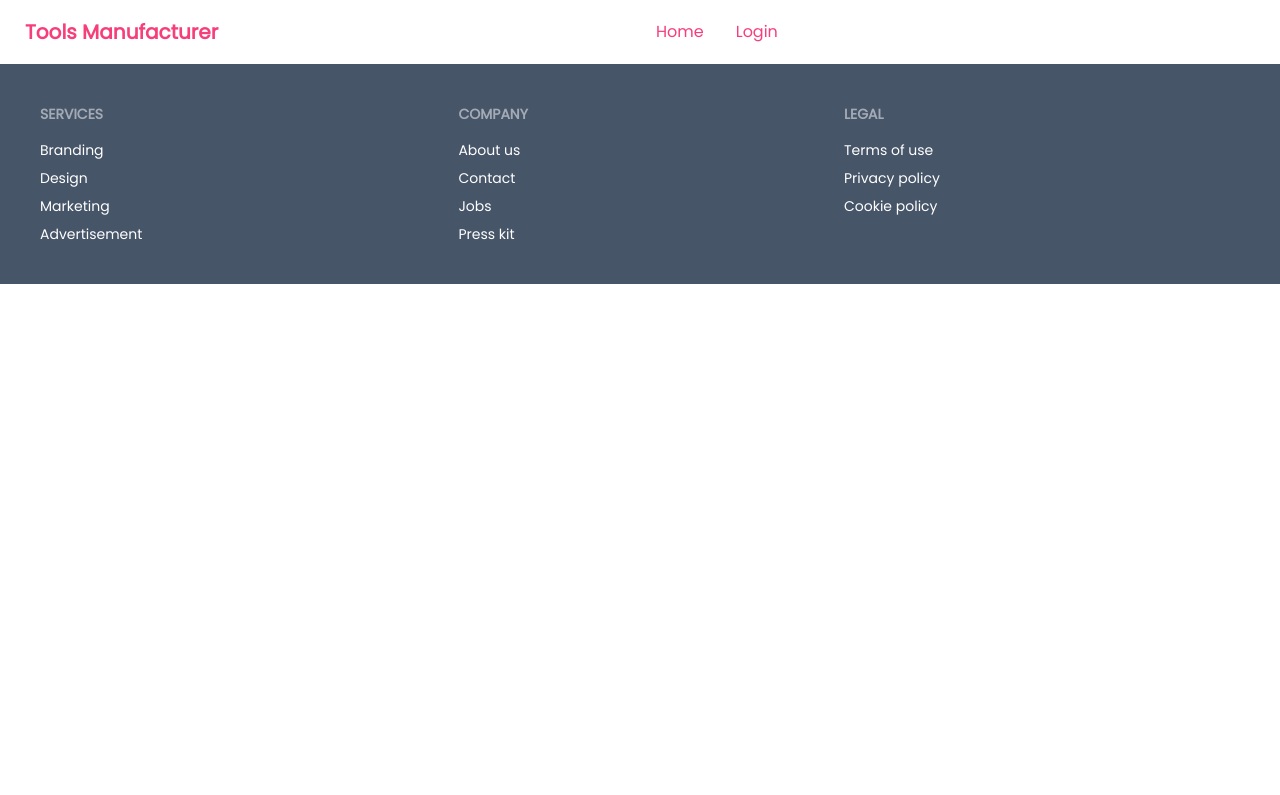
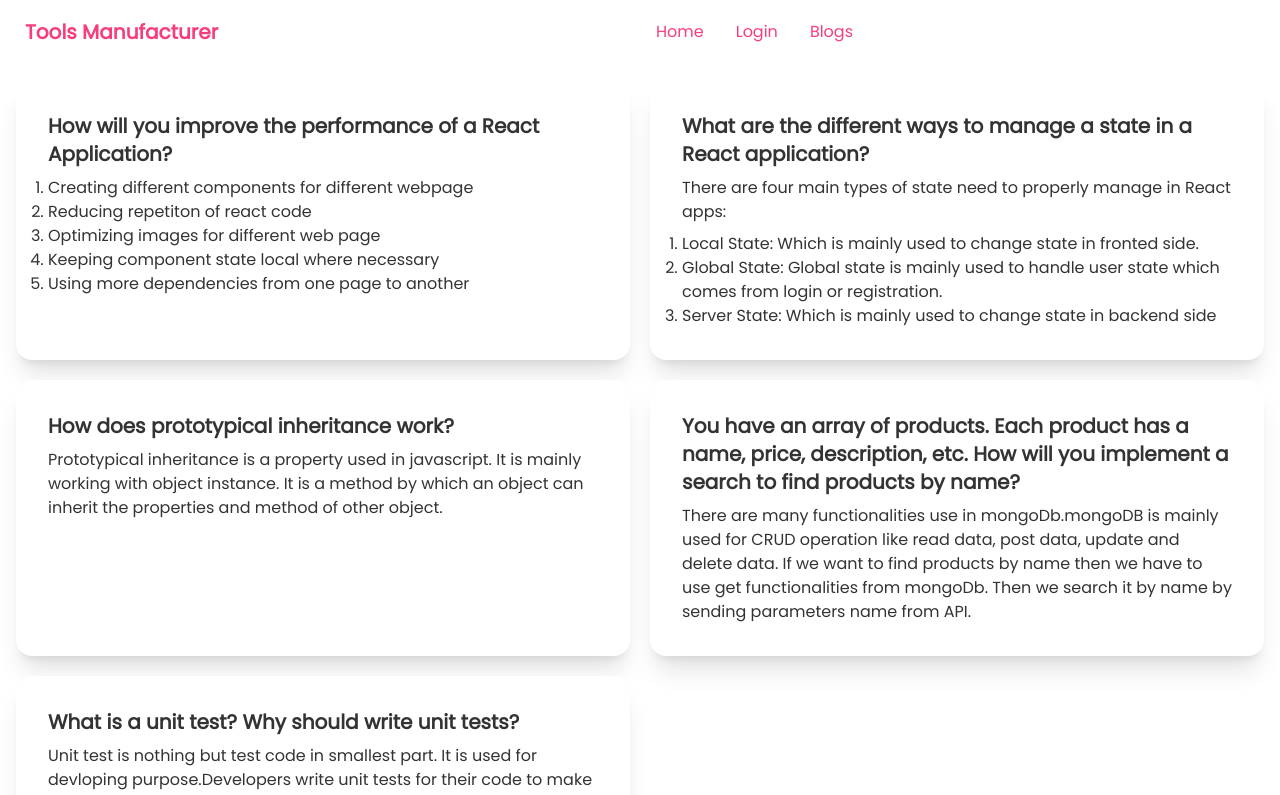
Before and after one commit to Mahmudulislamasif/Laptops-parts-manufacturer, a React (Create React App) app: page /blogs in a window 1280 px wide. Shown: the top 795 px of the page. Built offline with nearby package versions, Linux system fonts and the light colour scheme; no server answers.

Commit message:
blogs part add

```diff
--- a/src/App.js
+++ b/src/App.js
@@ -12,6 +12,7 @@ import Myorders from './Pages/Dashboard/Myorders';
 import Dashboard from './Pages/Dashboard/Dashboard';
 import AddReview from './Pages/Dashboard/AddReview';
 import MyProfile from './Pages/Dashboard/MyProfile';
+import Blogs from './Pages/Blogs/Blogs';
 
 function App() {
   return (
@@ -22,6 +23,7 @@ function App() {
         <Route path='home' element={<Home></Home>}></Route>
         <Route path='login' element={<Login></Login>}></Route>
         <Route path='signup' element={<Registration></Registration>}></Route>
+        <Route path='blogs' element={<Blogs></Blogs>}></Route>
         <Route path='purchase/:id'
         element={<RequireAuth>
           <ToolDetails/>
--- /dev/null
+++ b/src/Pages/Blogs/Blogs.js
@@ -0,0 +1,54 @@
+import React from 'react';
+
+const Blogs = () => {
+    return (
+        <div className="mx-auto">
+
+            <div className="grid gap-5 m-4 grid-cols-1 lg:grid-cols-2">
+            <div class="card bg-base-100 shadow-xl text-left">
+            <div class="card-body">
+                <h2 class="card-title">How will you improve the performance of a React Application?</h2>
+                <ol className='list-decimal'>
+                    <li>Creating different components for different webpage</li>
+                    <li>Reducing repetiton of react code</li>
+                    <li>Optimizing images for different web page</li>
+                    <li>Keeping component state local where necessary</li>
+                    <li>Using more dependencies from one page to another</li>
+                </ol>
+            </div>
+            </div>
+            <div class="card  bg-base-100 shadow-xl text-left">
+            <div class="card-body">
+                <h1 className='card-title'>What are the different ways to manage a state in a React application?</h1>
+                <h1>There are four main types of state need to properly manage in React apps:</h1>
+                <ol className='list-decimal'>
+                    <li>Local State: Which is mainly used to change state in fronted side.</li>
+                    <li>Global State: Global state is mainly used to handle user state which comes from login or registration.</li>
+                    <li>Server State: Which is mainly used to change state in backend side</li>
+                </ol>
+            </div>
+            </div>
+            <div class="card bg-base-100 shadow-xl text-left">
+            <div class="card-body">
+                <h2 class="card-title"> How does prototypical inheritance work?</h2>
+                <p>Prototypical inheritance is a property used in javascript. It is mainly working with object instance. It is a method by which an object can inherit the properties and method of other object.</p>
+            </div>
+            </div>
+            <div class="card bg-base-100 shadow-xl text-left">
+            <div class="card-body">
+                <h2 class="card-title">You have an array of products. Each product has a name, price, description, etc. How will you implement a search to find products by name?</h2>
+                <p>There are many functionalities use in mongoDb.mongoDB is mainly used for CRUD operation like read data, post data, update and delete data. If we want to find products by name then we have to use get functionalities from mongoDb. Then we search it by name by sending parameters name from API.</p>
+            </div>
+            </div>
+            <div class="card bg-base-100 shadow-xl text-left">
+            <div class="card-body">
+                <h2 class="card-title">What is a unit test? Why should write unit tests?</h2>
+                <p>Unit test is nothing but test code in smallest part. It is used for devloping purpose.Developers write unit tests for their code to make sure that the code works correctly or not.</p>
+            </div>
+            </div>
+            </div>
+        </div>
+    );
+};
+
+export default Blogs;
--- a/src/Pages/Home/ToolDetails.js
+++ b/src/Pages/Home/ToolDetails.js
@@ -102,10 +102,9 @@ const ToolDetails = () => {
                 <h2 class="card-title">{tool.name}</h2>
                 <h2 class="text-left text-primary">Price:${tool.price}</h2>
                 <h2 class="text-left text-primary">Price:${tool.price}</h2>
-
                 <button onClick={increaseQuantity} className='bg-primary p-3 mr-2 rounded'>+</button>
-                <p>{tool.minimum}</p>
-                <button onClick={decreaseQuantity}  className='bg-primary p-3 rounded'>-</button>
+                        <p>{tool.minimum}</p>
+                        <button onClick={decreaseQuantity}  className='bg-primary p-3 rounded'>-</button>
                 <div class="card-actions justify-end">
                 <>
                  <label for="my-modal" class="btn modal-button">open modal</label>
--- a/src/Pages/Home/Tools.js
+++ b/src/Pages/Home/Tools.js
@@ -9,7 +9,7 @@ const Tools = () => {
      .then(data=>setTools(data))
     },[])
     return (
-        <div className>
+        <div>
             <h1 className="text-5xl text-purple-700">Tools</h1>
             <div className="grid mx-auto grid-cols-1 lg:grid-cols-3 gap-5">
             {
--- a/src/Pages/Shared/Header.js
+++ b/src/Pages/Shared/Header.js
@@ -16,7 +16,8 @@ const Header = () => {
       {
           user && <li><Link to='/dashboard'>Dashboard</Link></li>
       }
-       <li>{user ? <button className="btn btn-ghost" onClick={logout} >Sign Out</button> : <Link to="/login">Login</Link>}</li>
+    <li>{user ? <button className="btn btn-ghost" onClick={logout} >Sign Out</button> : <Link to="/login">Login</Link>}</li>
+    <li><Link to='/blogs'>Blogs</Link></li>
      </>
     return (
         <div className="navbar bg-white text-primary">
```
